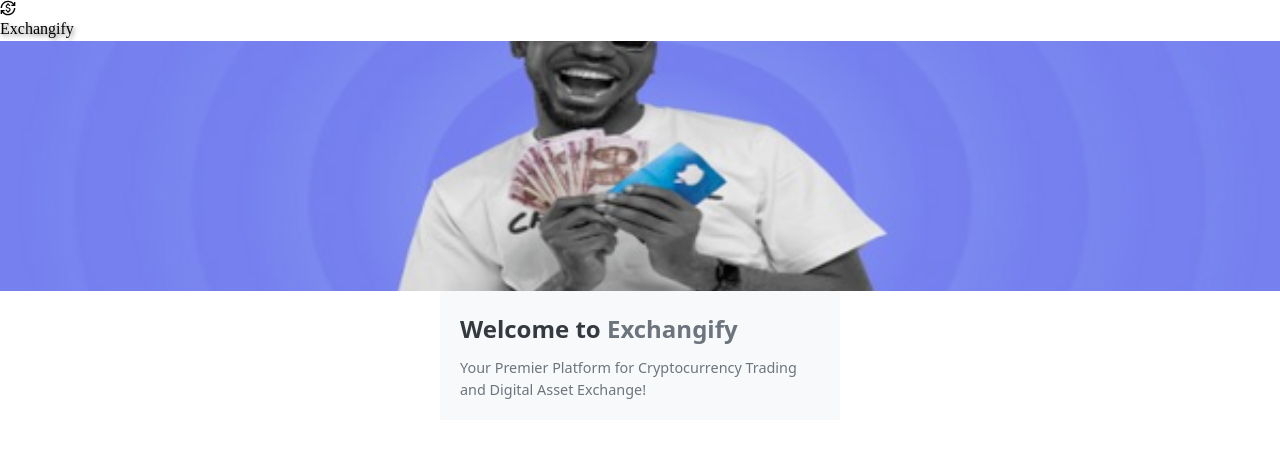
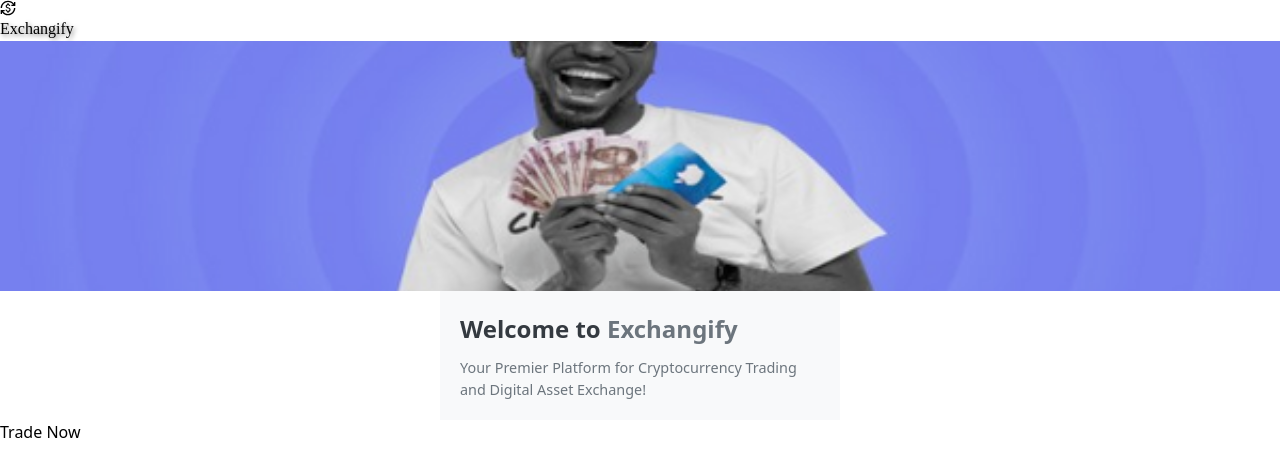
Before and after one commit to ogunbor/exchangify, a React (Vite) app: page / in a window 1280 px wide. Shown: the top 476 px of the page. Built offline with nearby package versions, Linux system fonts and the light colour scheme.

Commit message:
Make whatsapp button

```diff
--- a/src/App.jsx
+++ b/src/App.jsx
@@ -4,6 +4,7 @@
 import ImageSlider from './ImageSlider';
 import './App.css';
 import Welcome from './Welcome';
+import TradeNowButton from './WhatsAppButton';
 
 const App = () => {
   return (
@@ -11,6 +12,7 @@
       <Navbar />
       <ImageSlider />
       <Welcome />
+      <TradeNowButton/>
     </div>
   );
 };
--- /dev/null
+++ b/src/WhatsAppButton.jsx
@@ -0,0 +1,21 @@
+import React from 'react';
+
+const TradeNowButton = () => {
+  // Encode the message text for URL
+  const message = encodeURIComponent('Hello, I want to trade');
+
+  // Construct the WhatsApp URL with the message parameter
+  const whatsappUrl = `https://wa.me/1234567890?text=${message}`;
+
+  const redirectToWhatsApp = () => {
+    window.open(whatsappUrl, '_blank');
+  };
+
+  return (
+    <button onClick={redirectToWhatsApp} className="bg-purple-800 hover:bg-purple-700 text-white font-bold py-2 px-20 text-l mx-auto block mt-4">
+      Trade Now
+    </button>
+  );
+};
+
+export default TradeNowButton;
```
